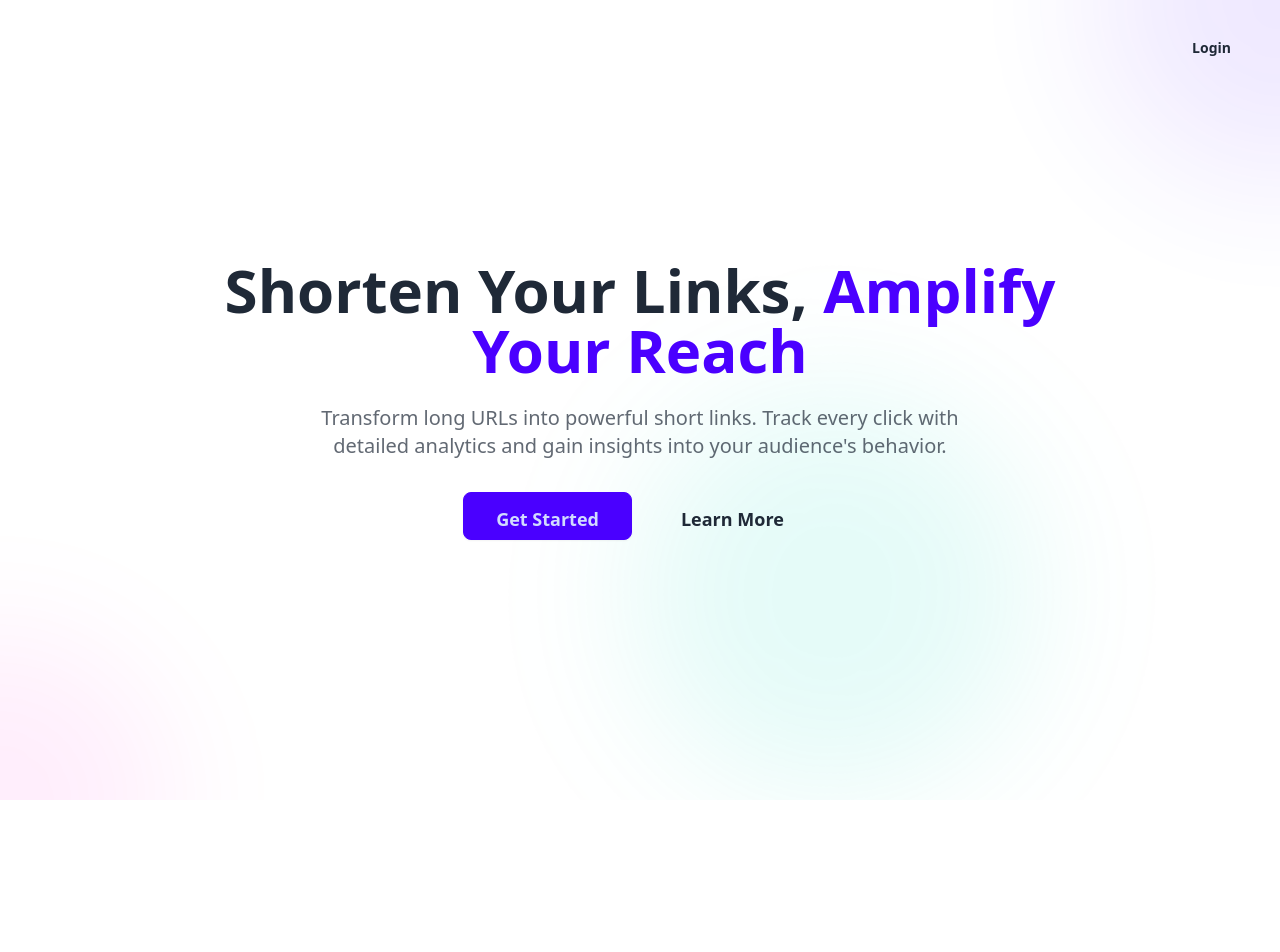
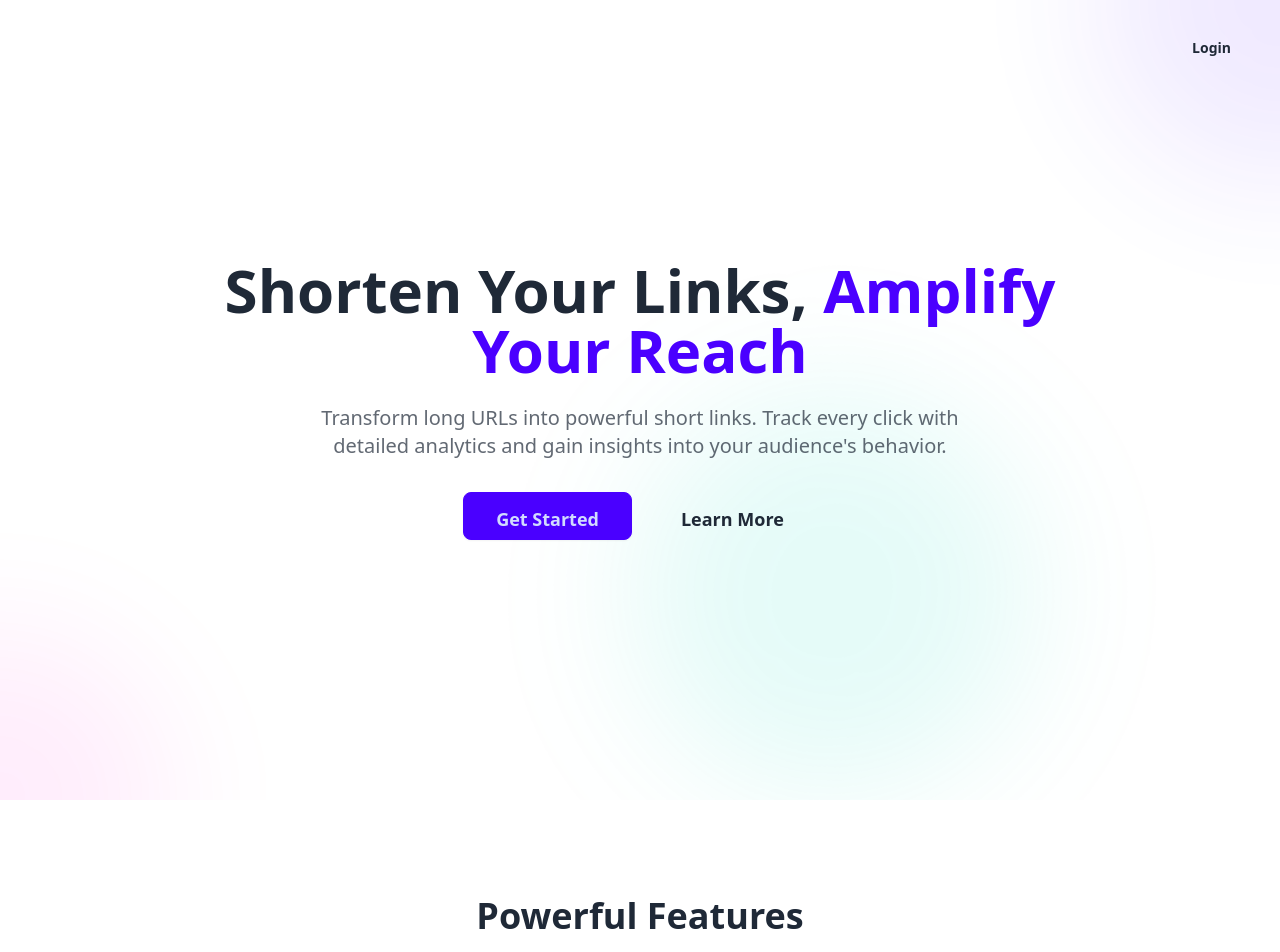
Before and after one commit to yetone/mirdb, a React (Vite) app in the folder frontend/: page / in a window 1280 px wide. Shown: the top 952 px of the page. Built offline with nearby package versions, Linux system fonts and the light colour scheme.

Commit message:
feat(homepage): integrate FeaturesSection into Home page
Adds FeaturesSection component to the homepage layout, replacing the
placeholder section with the actual three-column feature cards display.

```diff
--- a/frontend/src/pages/Home.tsx
+++ b/frontend/src/pages/Home.tsx
@@ -1,5 +1,5 @@
 import { Link } from 'react-router-dom'
-import { HeroSection } from '../components/homepage'
+import { HeroSection, FeaturesSection } from '../components/homepage'
 import { BackgroundEffect } from '../components/BackgroundEffect'
 import { FuturisticButton } from '../components/FuturisticButton'
 
@@ -27,9 +27,7 @@ export function Home() {
       </header>
       <HeroSection onLearnMoreClick={handleLearnMore} />
       {/* Other sections will be added by their respective scenario builders */}
-      <section id="features" className="py-20">
-        {/* FeaturesSection placeholder */}
-      </section>
+      <FeaturesSection />
     </main>
   )
 }
```
